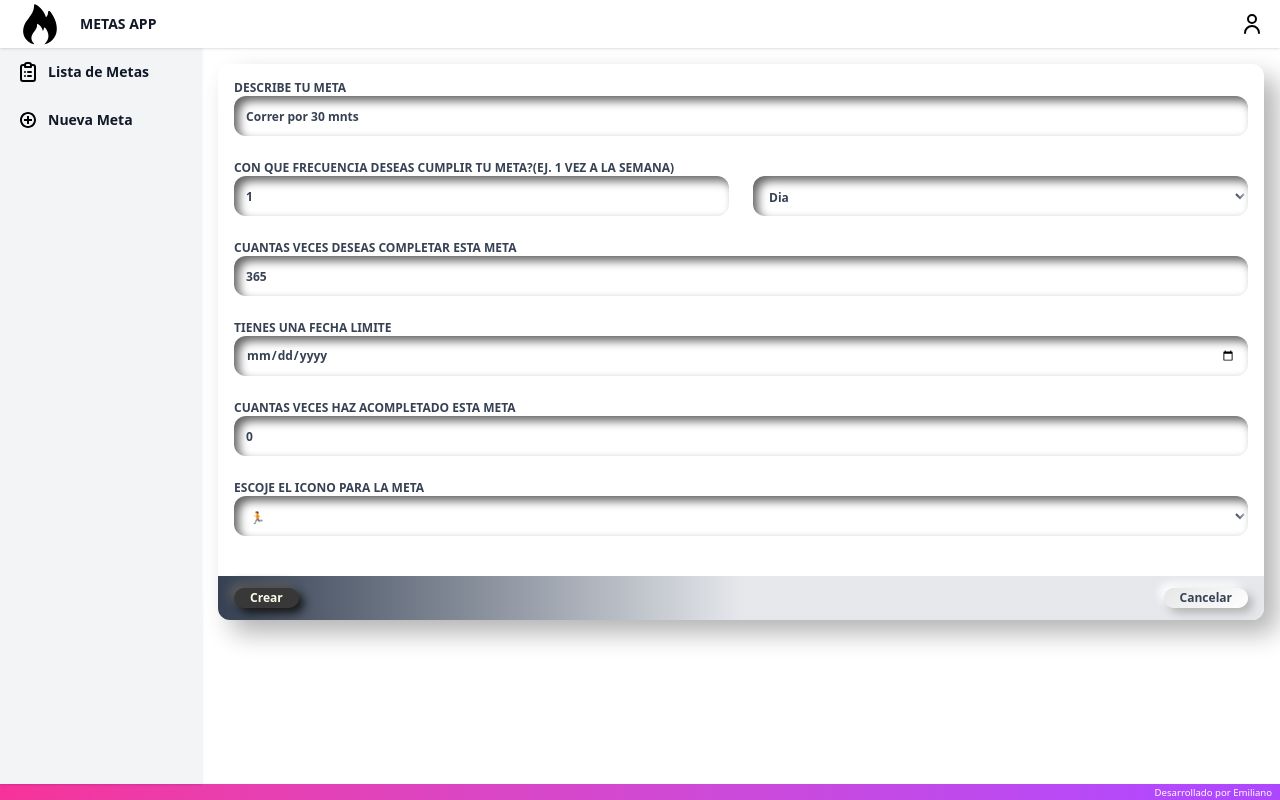
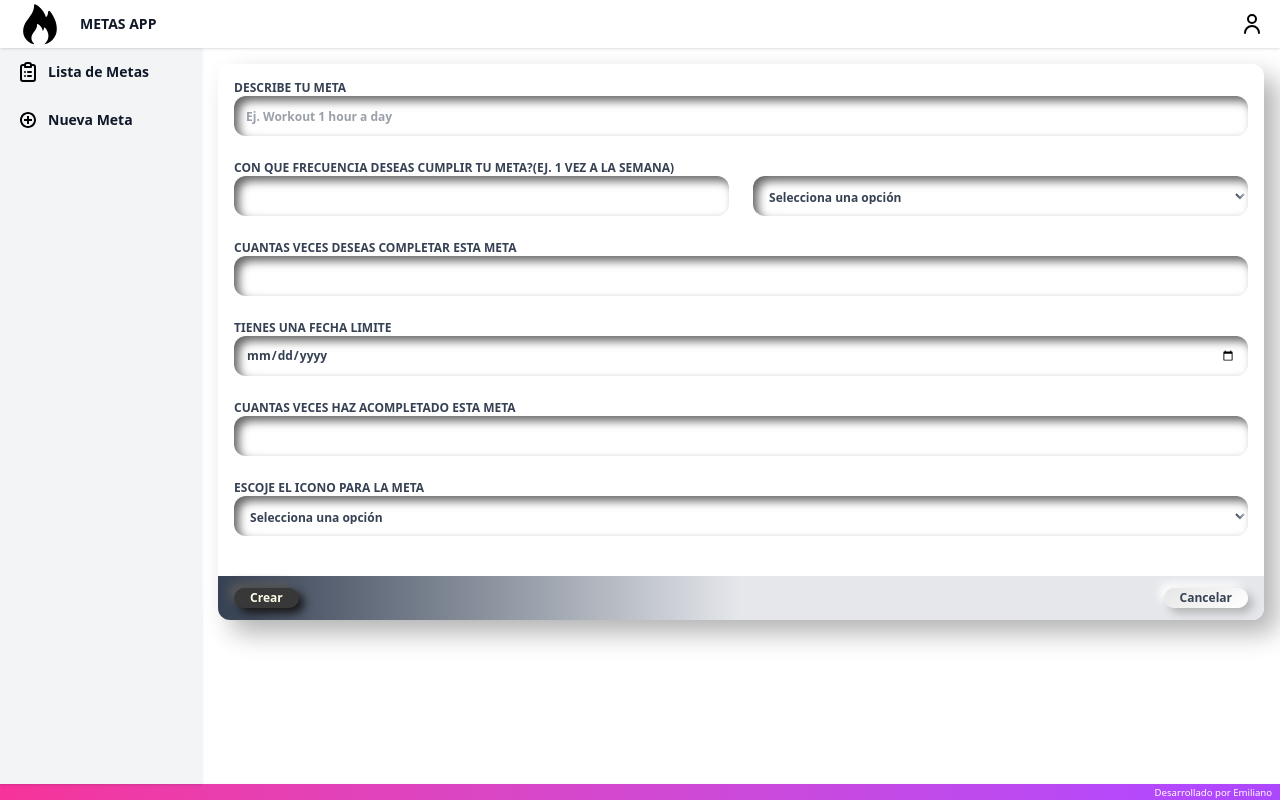
Before and after one commit to emilianoquintero/metas-app, a React (Vite) app: page /nueva in a window 1280 px wide. Built offline with nearby package versions, Linux system fonts and the light colour scheme.

Commit message:
Funcion correcta

```diff
--- a/src/components/nueva/Detalles.jsx
+++ b/src/components/nueva/Detalles.jsx
@@ -8,13 +8,13 @@ function Detalle() {
     const {id} = useParams();
 
     const [form, setform] = useState({
-        detalles: 'Correr por 30 mnts',
-        eventos: 1,
-        periodo: 'dia',
-        icono: '🏃',
-        meta: 365,
+        detalles: '',
+        eventos: '',
+        periodo: '',
+        icono: '',
+        meta: '',
         plazo: '',
-        completado: 0,
+        completado: '',
     });
 
     const [estado, enviar] = useContext(Contexto);
@@ -24,7 +24,6 @@ function Detalle() {
     const onChange = (event, prop) => {
         setform(estado => ({ ...estado, [prop]: event.target.value }));
     };
-
 
     useEffect(()=>{
         const metaMemoria = estado.objetos[id];
@@ -38,11 +37,20 @@ function Detalle() {
     const navegar = useNavigate();
 
     const crear = () => {
+        if (Object.values(form).some(valor => !valor)) {
+            alert('Es necesario completar todos los campos para crear una meta.');
+            return;
+        }
         enviar({tipo: 'crear', meta: form});
         navegar('/lista');
     };
 
     const actualizar = () => {
+        if ( form.completado > form.meta // Verificar si "completado" es mayor a "meta"
+          ) {
+            alert('Felicidades superaste tu meta, ahora toca crear una nueva.');
+            return;
+          }
         enviar({ tipo : 'actualizar', meta: form});
         navegar('/lista');
     };
@@ -65,7 +73,7 @@ function Detalle() {
                 <label className="label">
                     Describe tu meta
                     <input
-                        placeholder="Ej. Leer 10 hojas al dia"
+                        placeholder="Ej. Workout 1 hour a day"
                         className="input"
                         value={detalles}
                         onChange={e => onChange(e, 'detalles')}>
@@ -83,7 +91,8 @@ function Detalle() {
 
                     </input>
                     <select className="input" value={periodo} onChange={e => onChange(e, 'periodo')}>
-                        {opcionesDeFrecuencia.map(opcion => <option value={opcion}>{opcion}</option>)}
+                        <option value="" disabled>Selecciona una opción</option>
+                        {opcionesDeFrecuencia.map(opcion => <option key={opcion} value={opcion}>{opcion}</option>)}
                     </select>
                     </div>
                 </label>
@@ -102,8 +111,9 @@ function Detalle() {
                 <label className="label">
                     Escoje el icono para la meta
                     <select className="input" value={icono} onChange={e => onChange(e, 'icono')}>
+                        <option value="" disabled>Selecciona una opción</option>
                         {opcionesDeIconos.map(opcion =>
-                        <option value={opcion}>{opcion}</option>)}
+                        <option key={opcion} value={opcion}>{opcion}</option>)}
                     </select>
                 </label>
             </form>
--- a/src/services/Memoria.jsx
+++ b/src/services/Memoria.jsx
@@ -1,37 +1,17 @@
 import {Children, createContext, useReducer} from 'react';
 
-// const listaMock = [
-//     {
-//         id: '1',
-//         detalles: 'Correr por 30 mnts',
-//         periodo: 'dia',
-//         eventos: 1,
-//         icono: '🏃',
-//         meta: 365,
-//         plazo: '2030-01-01',
-//         completado: 100
-//     },
-//     {
-//         id: '2',
-//         detalles: 'Leer libros',
-//         periodo: 'ano',
-//         eventos: 6,
-//         icono: '📗',
-//         meta: 12,
-//         plazo: '2030-01-01',
-//         completado: 0
-//     },
-//     {
-//         id: '3',
-//         detalles: 'Viajar a parques nacionales',
-//         periodo: 'mes',
-//         eventos: 40,
-//         icono: '✈️',
-//         meta: 60,
-//         plazo: '2030-01-01',
-//         completado: 30
-//     }
-// ];
+const listaMock = [
+    {
+        id: '1',
+        detalles: 'Este es e; ejemplo de una meta',
+        periodo: 'dia',
+        eventos: 1,
+        icono: '🏃',
+        meta: 100,
+        plazo: '2030-01-01',
+        completado: 50
+    },
+];
 
 const memoria = localStorage.getItem('metas');
 const estadoInicial = memoria
@@ -63,18 +43,19 @@ function reductor(estado, accion){
             return nuevoEstado;
         };
         case 'crear':{
-            console.log(estado.objetos);
-            console.log(accion.meta);
-
-            const id = Math.random();
+            const valores = Object.values(estado.objetos).map(objeto => objeto.id);
+            let id;
+            do {
+                id = String(Math.floor(Math.random() * 100)); // Generamos un nuevo ID como string
+              } while (valores.includes(id));
             const nuevoEstado = {
                 orden: [...estado.orden, id],
                 objetos: {
                     ...estado.objetos,
-                    [id]: accion.meta
+                    [id]: {id, ...accion.meta}
                 }
             };
-            // localStorage.setItem('metas', JSON.stringify(nuevoEstado));
+            localStorage.setItem('metas', JSON.stringify(nuevoEstado));
             return nuevoEstado;
         };
         case 'borrar':{
@@ -88,10 +69,12 @@ function reductor(estado, accion){
             localStorage.setItem('metas', JSON.stringify(nuevoEstado));
             return nuevoEstado;
         };
+        default:
+            throw new Error();
     }
 };
 
-// reductor(estadoInicial, {tipo: 'colocar', metas: listaMock});
+reductor(estadoInicial, {tipo: 'colocar', metas: listaMock});
 
 export const Contexto = createContext(null);
 
```
Also changed, not shown: src/App.jsx (+4 -4 lines).
